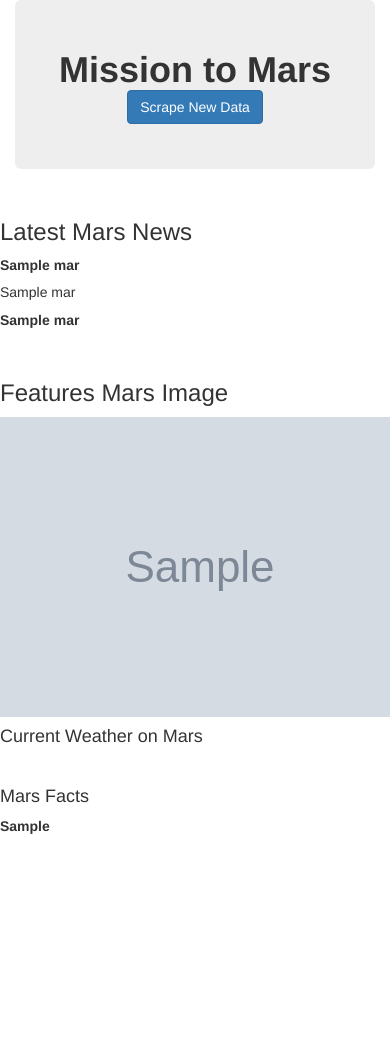
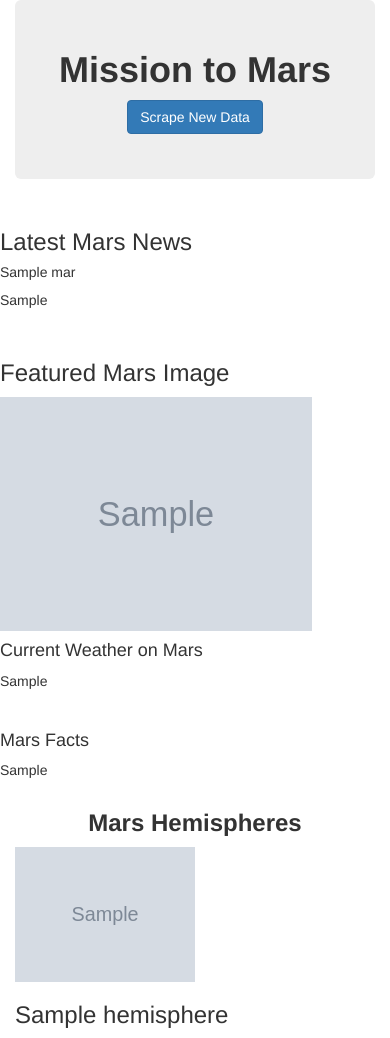
Before and after one commit to shupra1313/Project_Web, a Flask app: page / in a window 390 px wide; the page is wider, and only the part inside the window is pictured. Before the commit the page ends 834 px from the top of that part, so only its background shows below. Run offline with Flask 2, Linux system fonts and the light colour scheme; grey boxes marked "Sample" are stand-in pictures; a database or web service that is not in the repository returns one stand-in record (values such as "Sample title"); some libraries are stand-ins or nearby versions.

Commit message:
Updated files

```diff
--- a/templates/index.html
+++ b/templates/index.html
@@ -1,3 +1,4 @@
+<!DOCTYPE html>
 <html lang="en">
 <head>
     <meta charset="UTF-8">
@@ -12,31 +13,45 @@
 </head>
 <body>
         <div class="container">
-        <div class="jumbotron">
-            <h1 align = "center"><strong>Mission to Mars</strong</h1>
+        <div class="jumbotron text-center">
+            <h1 align = "center"><strong>Mission to Mars</strong></h1>
                 <p align = "center">
                     <a class="btn btn-primary btn lg" href="{{ url_for('scraper') }}" role="button">Scrape New Data</a>
                 </p>
         </div>
         </div>
+     <div class = "row">
+        <div class="col-md-12">
+             <h3>Latest Mars News</h3>
+              <h5>{{mars_data.news_title}}</h5>
+             <p>{{mars_data.news_paragraph}}</p>
+             <br>
+        </div>
+     </div>
+     <div class = "row">
+        <div class = "col-md-8">
+            <h3>Featured Mars Image</h3>
+            <img src="{{ mars_data.featured_image_url}}"style="width: 80%;"/>
+        </div>
+        <div class = "col-md-4">
+            <h4> Current Weather on Mars </h4>
+            <p>{{ mars_data.latest_weather}}</p>
+            <br>
+            <h4> Mars Facts </h4>
+            <p>{{mars_data.mars_html_table | safe}}</p>
+        </div>
+        </div>
+        <div class ="row" >
+        <div class = "col-md-12">
+            <h3><b><center>Mars Hemispheres</center></b></h3>
+            {% for hemisphere in mars_data.hemisphere_img_urls %}
 
-    <h3>Latest Mars News</h3>
-    {{ mars_data }}
-    <h5>{{mars_data.title}}</h5>
-
-    <p>{{mars_data.paragraph_title}}</p>
-    <br>
-    <h3>Features Mars Image</h3>
-    <img src="{{ mars_data.feature_image }}">
-
-    <h4> Current Weather on Mars </h4>
-    <p></p>
-    <br>
-    <h4> Mars Facts </h4>
-    {{mars_data.mars_html_table}}
-
-
-
+                <div class = "col-md-6">
+                    <img src = "{{hemisphere['image_url']}}" style="width:50%;">
+                    <h3>{{hemisphere['Title']}}</h3>
+                </div>
+            {% endfor %}
+         </div>
+         </div>
 </body>
-
 </html>
```
Also changed, not shown: mars_scrape.py (+16 -8 lines), README.md, 1 other file.
